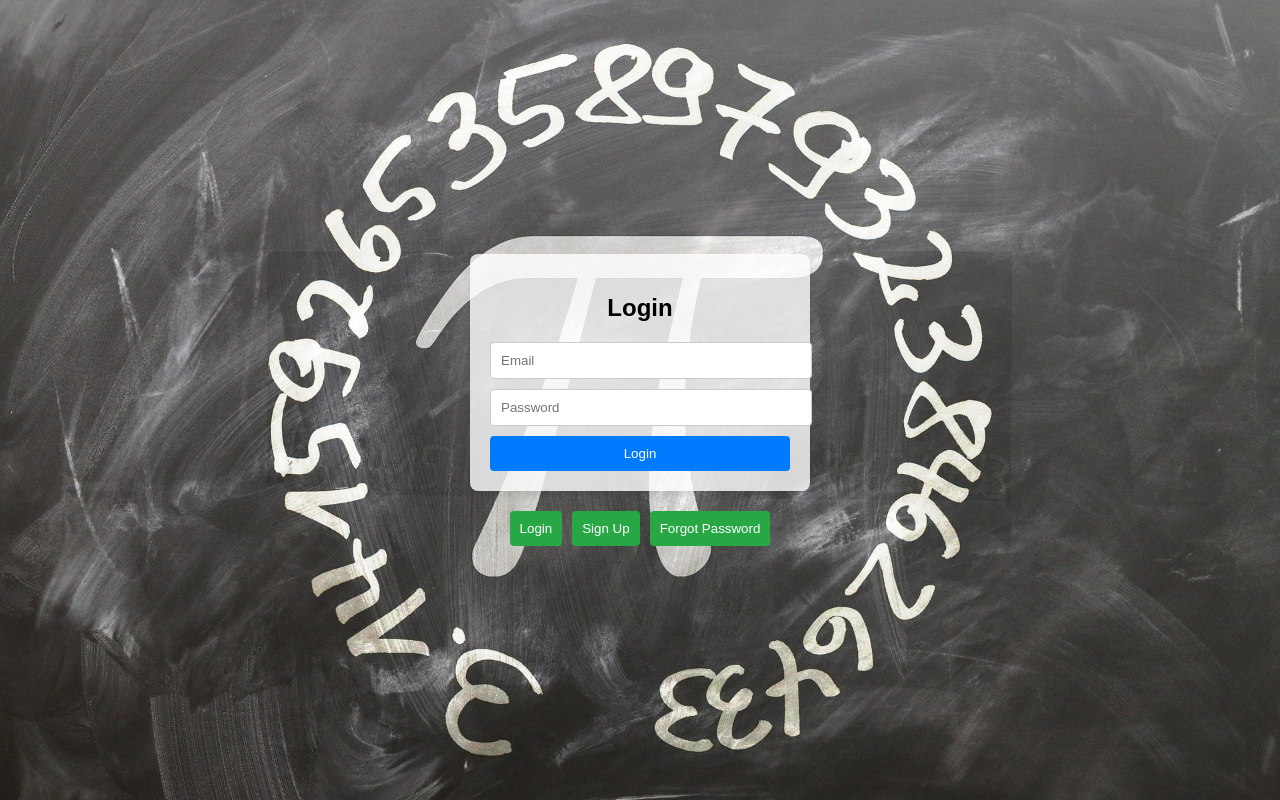
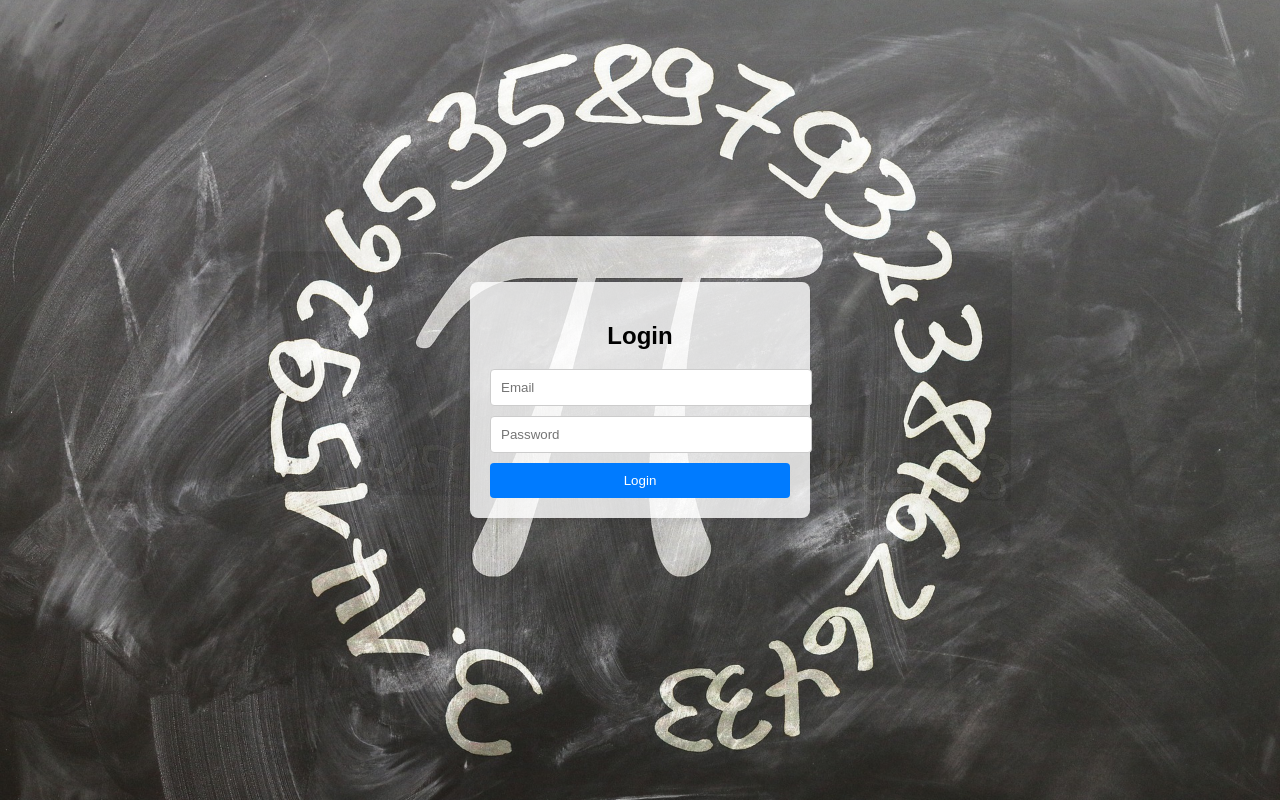
Before and after one commit to Hrvyy7/loginnnnnsignuppp, a React (Vite) app: page / in a window 1280 px wide. Built offline with nearby package versions, Linux system fonts and the light colour scheme.

Commit message:
Update App.jsx

```diff
--- a/src/App.jsx
+++ b/src/App.jsx
@@ -1,5 +1,5 @@
 // src/App.jsx
-import React, { useState } from 'react';
+import React from 'react';
 import { BrowserRouter as Router, Routes, Route } from 'react-router-dom';
 import Login from './components/Login';
 import SignUp from './components/SignUp';
@@ -8,8 +8,6 @@ import Home from './components/Home';
 import './styles.css';
 
 const App = () => {
-  const [form, setForm] = useState('login');
-
   return (
     <Router>
       <div className="app-container">
@@ -19,11 +17,6 @@ const App = () => {
           <Route path="/forgot" element={<ForgotPassword />} />
           <Route path="/home" element={<Home />} />
         </Routes>
-        <div className="form-switch">
-          <button onClick={() => setForm('login')}>Login</button>
-          <button onClick={() => setForm('signup')}>Sign Up</button>
-          <button onClick={() => setForm('forgot')}>Forgot Password</button>
-        </div>
       </div>
     </Router>
   );
```
